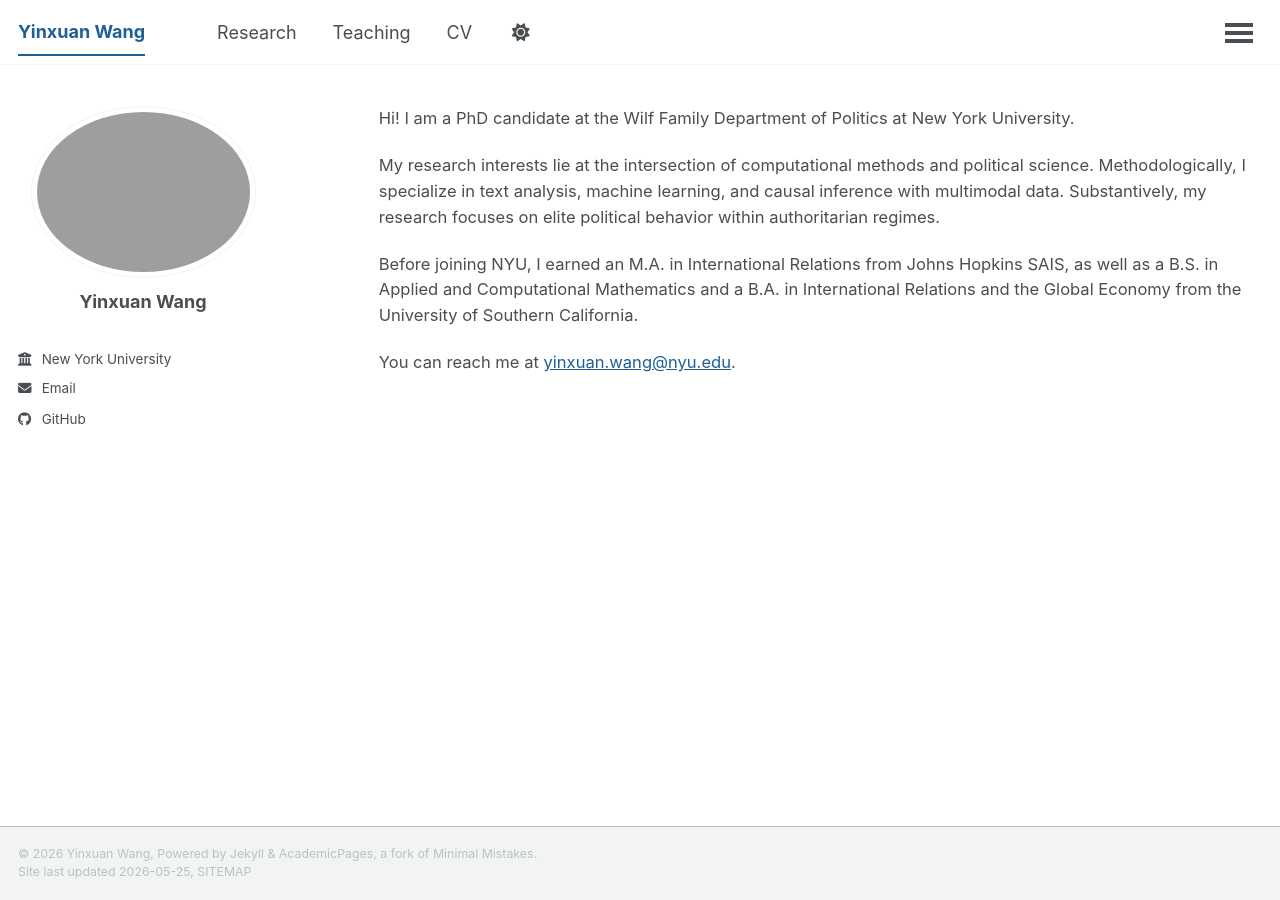
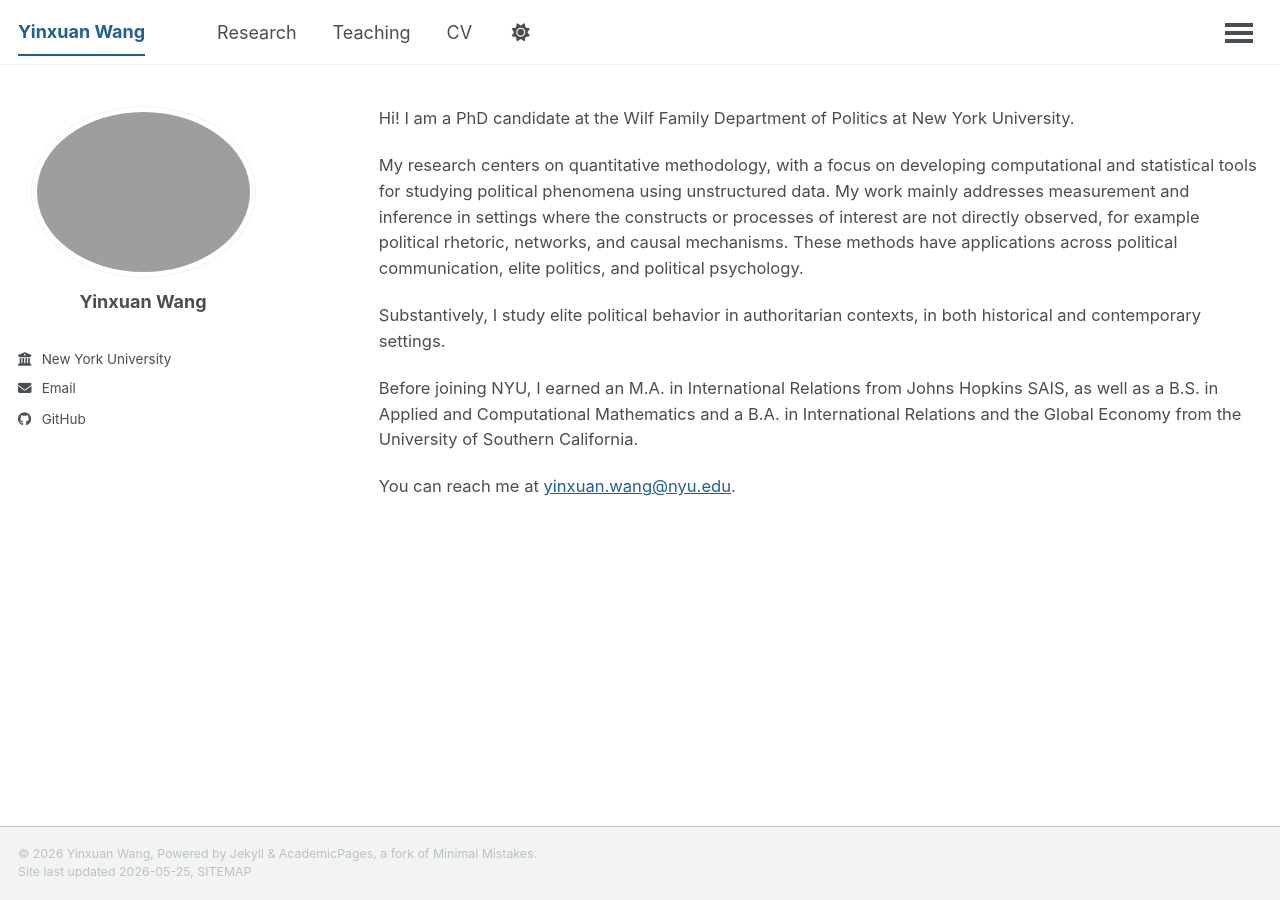
Before and after one commit to yinxuanwang/yinxuanwang.github.io, a Jekyll site: the page built from _pages/about.md, in a window 1280 px wide. Built offline with Jekyll 4.4.1, drawn with Linux system fonts in a browser that asks for light colours; a script that is not in the unit is left out.

Commit message:
update icon and intro

```diff
--- a/_config.yml
+++ b/_config.yml
@@ -23,7 +23,7 @@ repository               : "yinxuanwang/yinxuanwang.github.io"
 #               Additional customization can be done by editing /_includes/author-profile.html
 author:
   # Biographic information
-  avatar           : "profile3.png"
+  avatar           : "profile.png"
   name             : "Yinxuan Wang"
   pronouns         : # example: "she/her"
   bio              :
--- a/_includes/head/custom.html
+++ b/_includes/head/custom.html
@@ -5,13 +5,12 @@
 <!-- Support for Academicons -->
 <link rel="stylesheet" href="{{ base_path }}/assets/css/academicons.css"/>
 
-<!-- favicon from https://commons.wikimedia.org/wiki/File:OOjs_UI_icon_academic-progressive.svg -->
 <link rel="apple-touch-icon" sizes="180x180" href="{{ base_path }}/images/apple-touch-icon-180x180.png"/>
-<link rel="icon" type="image/svg+xml" href="{{ base_path }}/images/favicon.svg"/>
+<link rel="apple-touch-icon-precomposed" sizes="180x180" href="{{ base_path }}/images/apple-touch-icon-180x180.png"/>
 <link rel="icon" type="image/png" href="{{ base_path }}/images/favicon-32x32.png" sizes="32x32"/>
 <link rel="icon" type="image/png" href="{{ base_path }}/images/favicon-192x192.png" sizes="192x192"/>
 <link rel="manifest" href="{{ base_path }}/images/manifest.json"/>
-<link rel="icon" href="/images/favicon.ico"/>
+<link rel="icon" href="{{ base_path }}/images/favicon.ico"/>
 <meta name="theme-color" content="#ffffff"/>
 
 <!-- end custom head snippets -->
--- a/_pages/about.md
+++ b/_pages/about.md
@@ -10,7 +10,9 @@ redirect_from:
 
 Hi! I am a PhD candidate at the Wilf Family Department of Politics at New York University.
 
-My research interests lie at the intersection of computational methods and political science. Methodologically, I specialize in text analysis, machine learning, and causal inference with multimodal data. Substantively, my research focuses on elite political behavior within authoritarian regimes.
+My research centers on quantitative methodology, with a focus on developing computational and statistical tools for studying political phenomena using unstructured data. My work mainly addresses measurement and inference in settings where the constructs or processes of interest are not directly observed, for example political rhetoric, networks, and causal mechanisms. These methods have applications across political communication, elite politics, and political psychology.
+
+Substantively, I study elite political behavior in authoritarian contexts, in both historical and contemporary settings.
 
 Before joining NYU, I earned an M.A. in International Relations from Johns Hopkins SAIS, as well as a B.S. in Applied and Computational Mathematics and a B.A. in International Relations and the Global Economy from the University of Southern California.
 
```
Also changed, not shown: images/apple-touch-icon-180x180.png, images/favicon-192x192.png, images/favicon-32x32.png, images/favicon-512x512.png (added), images/favicon.ico, images/favicon.svg (deleted), images/manifest.json, 3 other files.
